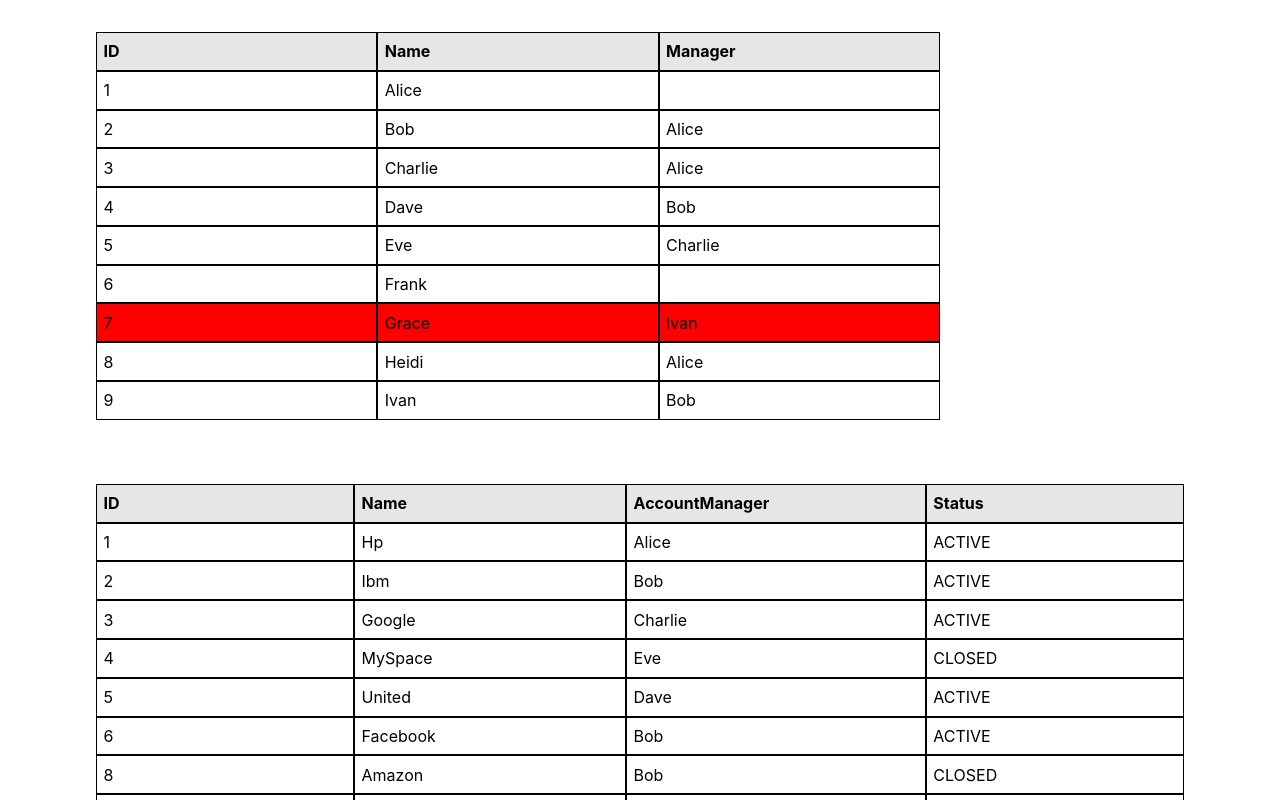
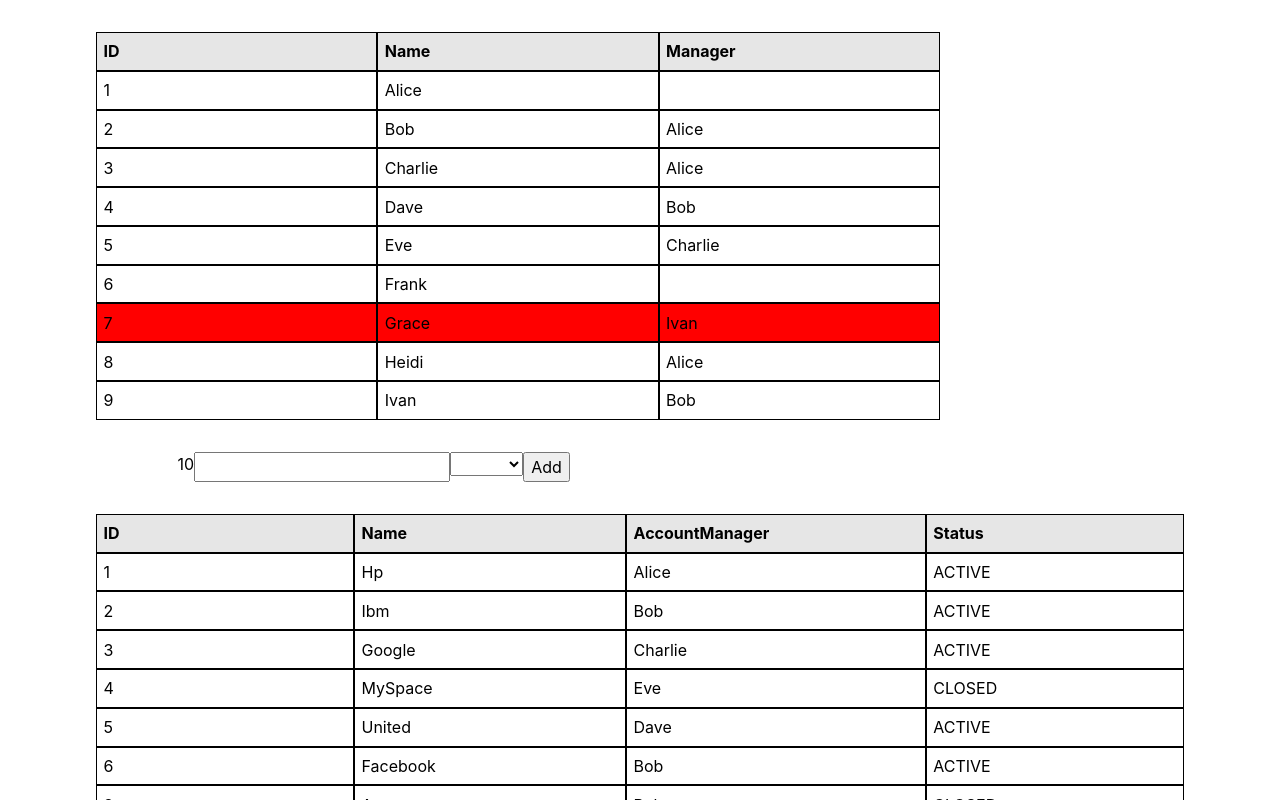
Before and after one commit to galkowicz/everafter-code-challange, a React (Create React App) app: page / in a window 1280 px wide. Shown: the top 800 px of the page. Built offline with nearby package versions, Linux system fonts and the light colour scheme.

Commit message:
Add ManagerForm component

```diff
--- a/src/App.tsx
+++ b/src/App.tsx
@@ -1,6 +1,7 @@
 import React from 'react'
 import './App.scss'
 import Table from './components/Table'
+import ManagersForm from './components/ManagersForm'
 import { managers, accounts } from './fakeDB'
 import { parseAccountsData, parseManagersData, findAllEmployeesOfManager, getManagerById } from './util'
 
@@ -9,6 +10,7 @@ function App() {
   const [paredAccounts, setAccounts] = React.useState(parseAccountsData(accounts, [], ''))
 
   const handleManagerClick = (managerId: string) => {
+    // TODO change state to use unparsed lists
     const selectedManager = getManagerById(managerId, managers)
     const { name } = selectedManager || { name: '' }
     const managerEmployees = findAllEmployeesOfManager([name], managers)
@@ -17,10 +19,19 @@ function App() {
     setManagers(parseManagersData(managers, accounts, name))
   }
 
+  const handleAddNewManager = (id: string, name: string, managersName: string) => {
+    const newManagerObject = {
+      data: { id, name, manager: managersName },
+      metadata: { noaccounts: true, selected: false },
+    }
+    setManagers([...paredManagers, newManagerObject])
+  }
+
   return (
     <div className="App container">
       <div className="managers">
         <Table tableData={paredManagers} onRowClick={handleManagerClick} />
+        <ManagersForm tableData={paredManagers} onNewManager={handleAddNewManager} />
       </div>
       <div className="accounts">
         <Table tableData={paredAccounts} />
--- /dev/null
+++ b/src/components/ManagersForm/index.tsx
@@ -0,0 +1,59 @@
+import React from 'react'
+import './managersForm.scss'
+
+import { TableData } from '../Table'
+
+type Props = {
+  tableData: TableData[]
+  onNewManager?(id: string, name: string, managersName: string): void
+}
+
+const ManagersForm: React.FC<Props> = ({ tableData = [], onNewManager = () => null }) => {
+  const [name, setName] = React.useState('')
+  const [selectedManager, setSelectedManager] = React.useState('')
+
+  const nextId = tableData.length + 1
+  const existingManagers = ['', ...tableData.map((item) => item.data.name)]
+
+  const handleNameChange = (e: React.FormEvent<HTMLInputElement>) => {
+    setName(e.currentTarget.value)
+  }
+
+  const handleSubmit = () => {
+    const isNameAvailable = !existingManagers.includes(name)
+
+    if (isNameAvailable) {
+      onNewManager(nextId.toString(), name, selectedManager)
+      setName('')
+      setSelectedManager('')
+    }
+  }
+
+  // TODO extract select to it's own component
+  const handleSelectChange = (e: React.FormEvent<HTMLSelectElement>) => {
+    setSelectedManager(e.currentTarget.value)
+  }
+
+  return (
+    <div className="add-manager container">
+      <div className="new-id">{nextId}</div>
+      <div className="new-name">
+        <input type="text" onChange={handleNameChange} value={name} />
+      </div>
+      <div className="managers">
+        <select name="managers" id="manager-select" onChange={handleSelectChange}>
+          {existingManagers.map((manager) => (
+            <option key={manager} value={manager}>
+              {manager}
+            </option>
+          ))}
+        </select>
+      </div>
+      <div className="submit">
+        <button onClick={handleSubmit}>Add</button>
+      </div>
+    </div>
+  )
+}
+
+export default ManagersForm
--- /dev/null
+++ b/src/components/ManagersForm/managersForm.scss
@@ -0,0 +1,3 @@
+.add-manager {
+    display: flex;
+}
--- a/src/components/Table/index.tsx
+++ b/src/components/Table/index.tsx
@@ -1,8 +1,8 @@
 import React from 'react'
 import './table.scss'
 
-interface TableData {
-  data: { id: string }
+export interface TableData {
+  data: { id: string, name?: string }
   [metadata: string]: any
 }
 
```
